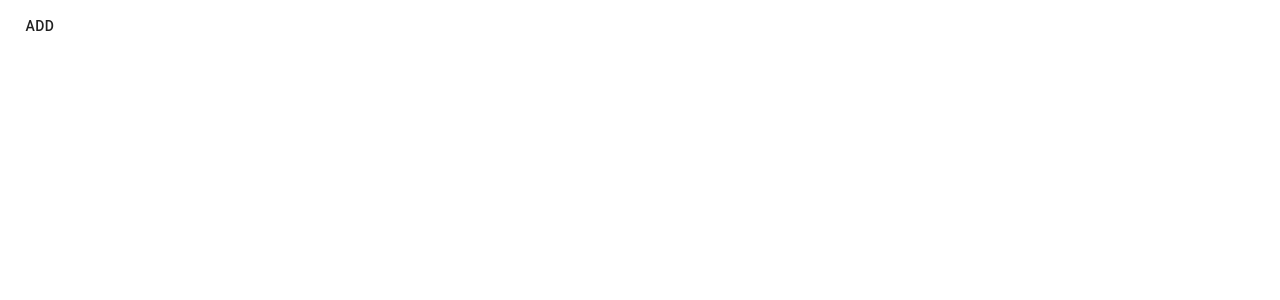
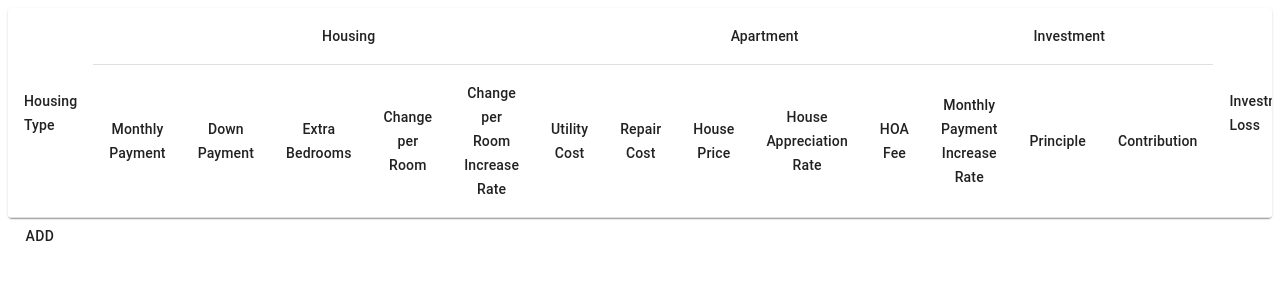
Before and after one commit to lherman-cs/housing, a React (Create React App) app: page / in a window 1280 px wide. Shown: the top 300 px of the page. Built offline with nearby package versions, Linux system fonts and the light colour scheme.

Commit message:
Add table

```diff
--- a/src/App.tsx
+++ b/src/App.tsx
@@ -1,17 +1,93 @@
 import React from 'react';
-import {Button} from '@material-ui/core';
+import {
+  Button,
+  Paper,
+  Table,
+  TableBody,
+  TableCell,
+  TableContainer,
+  TableHead,
+  TableRow
+} from '@material-ui/core';
 import {InputDialog, InputDialogData} from './components/InputDialog';
+import {IHousing} from './main';
 
 function App() {
   const [open, setOpen] = React.useState(false);
+  const [rows, setRows] = React.useState<InputDialogData[]>([]);
 
   const handleSubmit = (data: InputDialogData) => {
-    console.log({data});
+    setRows([
+      ...rows,
+      data
+    ]);
     setOpen(false);
   };
 
   return (
     <div>
+      <TableContainer component={Paper}>
+        <Table>
+          <TableHead>
+            <TableRow>
+              <TableCell rowSpan={2}>Housing Type</TableCell>
+              <TableCell colSpan={6} align="center">Housing</TableCell>
+              <TableCell colSpan={4} align="center">Apartment</TableCell>
+              <TableCell colSpan={3} align="center">Investment</TableCell>
+              <TableCell rowSpan={2}>Investment Loss</TableCell>
+            </TableRow>
+            <TableRow>
+              <TableCell align="center">Monthly Payment</TableCell>
+              <TableCell align="center">Down Payment</TableCell>
+              <TableCell align="center">Extra Bedrooms</TableCell>
+              <TableCell align="center">Change per Room</TableCell>
+              <TableCell align="center">Change per Room Increase Rate</TableCell>
+              <TableCell align="center">Utility Cost</TableCell>
+
+              <TableCell align="center">Repair Cost</TableCell>
+              <TableCell align="center">House Price</TableCell>
+              <TableCell align="center">House Appreciation Rate</TableCell>
+              <TableCell align="center">HOA Fee</TableCell>
+
+              <TableCell align="center">Monthly Payment Increase Rate</TableCell>
+
+              <TableCell align="center">Principle</TableCell>
+              <TableCell align="center">Contribution</TableCell>
+              <TableCell align="center">Growth Rate</TableCell>
+            </TableRow>
+          </TableHead>
+          <TableBody>
+            {rows.map(row => {
+              const isHouse = row.housingType === 'house';
+              const housing: IHousing = isHouse ? row.house : row.rental;
+
+              return (<TableRow>
+                <TableCell align="center">{row.housingType}</TableCell>
+
+                <TableCell align="center">{housing.payment.monthly()}</TableCell>
+                <TableCell align="center">{housing.downPayment}</TableCell>
+                <TableCell align="center">{housing.extraBedrooms}</TableCell>
+                <TableCell align="center">{housing.chargeForRoom.monthly()}</TableCell>
+                <TableCell align="center">{housing.chargeForRoomIncrease.yearly()}</TableCell>
+                <TableCell align="center">{housing.utilityCost.monthly()}</TableCell>
+
+                <TableCell align="center">{isHouse ? row.house.repairCost.yearly() : 'N/A'}</TableCell>
+                <TableCell align="center">{isHouse ? row.house.housePrice : 'N/A'}</TableCell>
+                <TableCell align="center">{isHouse ? row.house.growthRate.yearly() : 'N/A'}</TableCell>
+                <TableCell align="center">{isHouse ? row.house.hoaFee.yearly() : 'N/A'}</TableCell>
+
+                <TableCell align="center">{!isHouse ? row.rental.paymentIncrease.yearly() : 'N/A'}</TableCell>
+
+                <TableCell align="center">{row.investment.principle}</TableCell>
+                <TableCell align="center">{row.investment.contribution.monthly()}</TableCell>
+                <TableCell align="center">{row.investment.growthRate.yearly()}</TableCell>
+
+                <TableCell align="center">{row.investmentLoss}</TableCell>
+              </TableRow>)
+            })}
+          </TableBody>
+        </Table>
+      </TableContainer>
       <InputDialog open={open} onClose={() => setOpen(false)} onSubmit={handleSubmit} />
       <Button onClick={() => setOpen(true)}>Add</Button>
     </div>
```
